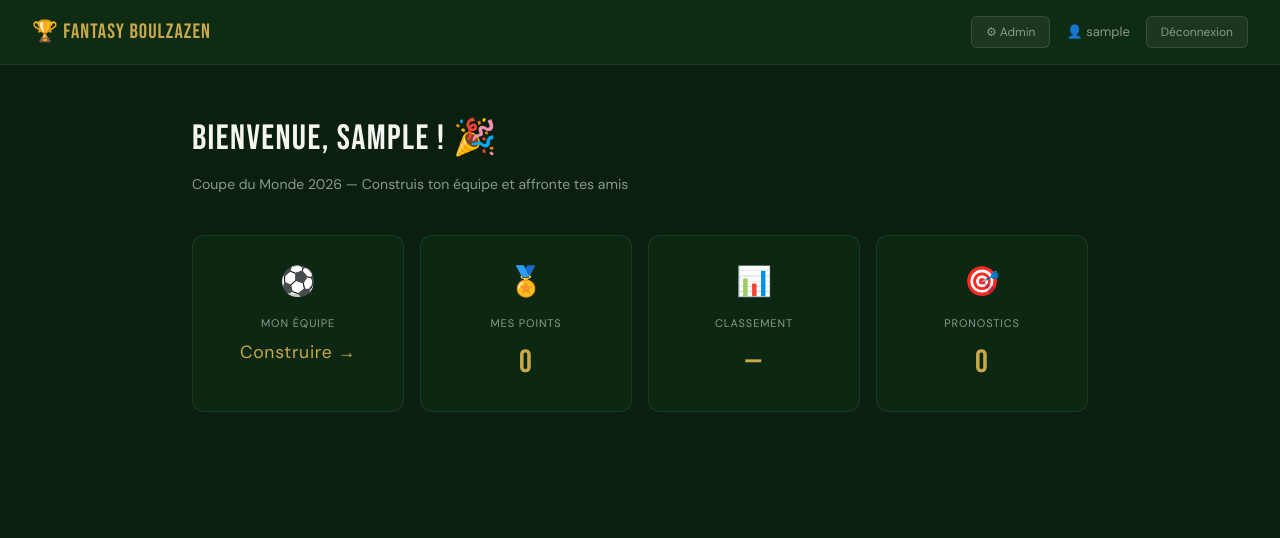
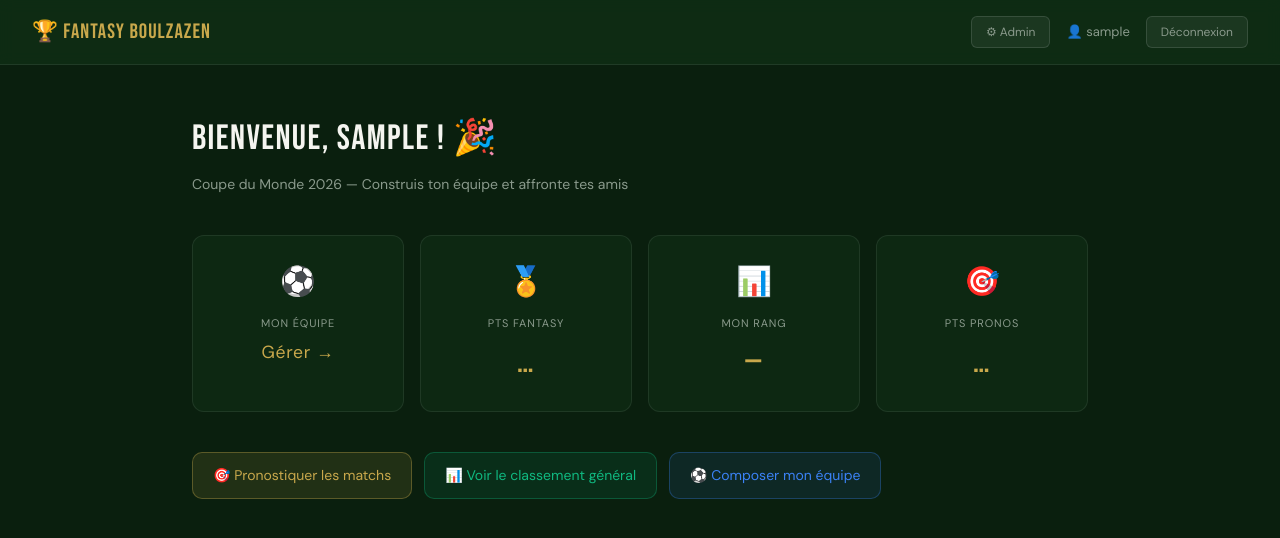
Before and after one commit to boushakiahmed1998-star/fantasy26, a React (Vite) app in the folder frontend/: page /dashboard in a window 1280 px wide. Shown: the top 538 px of the page. Built offline with nearby package versions, Linux system fonts and the light colour scheme; no server answers; sample sign-in values are in the browser's storage.

Commit message:
fix(data): update Group E rosters and remove international retireesll

```diff
--- a/frontend/src/App.tsx
+++ b/frontend/src/App.tsx
@@ -5,6 +5,8 @@ import Register from './pages/Register'
 import Dashboard from './pages/Dashboard'
 import Fantasy from './pages/Fantasy'
 import Admin from './pages/Admin'
+import Pronos from './pages/Pronos'
+import Ranking from './pages/Ranking'
 import ProtectedRoute from './components/ProtectedRoute'
 import AdminRoute from './components/AdminRoute'
 
@@ -30,9 +32,13 @@ function App() {
           <AdminRoute><Admin /></AdminRoute>
         } />
 
-        {/* Phase 5 — à venir */}
-        {/* <Route path="/pronos"  element={<ProtectedRoute><Pronos /></ProtectedRoute>} /> */}
-        {/* <Route path="/ranking" element={<ProtectedRoute><Ranking /></ProtectedRoute>} /> */}
+        {/* Phase 5 — Pronostics & Classement */}
+        <Route path="/pronos" element={
+          <ProtectedRoute><Pronos /></ProtectedRoute>
+        } />
+        <Route path="/ranking" element={
+          <ProtectedRoute><Ranking /></ProtectedRoute>
+        } />
 
         <Route path="*" element={<Navigate to="/dashboard" replace />} />
       </Routes>
--- a/frontend/src/pages/Dashboard.tsx
+++ b/frontend/src/pages/Dashboard.tsx
@@ -1,10 +1,33 @@
-import React from 'react'
+import React, { useState, useEffect } from 'react'
 import { useAuthStore } from '../store/authStore'
 import { useNavigate } from 'react-router-dom'
+import axios from 'axios'
 
 export default function Dashboard() {
   const { user, logout } = useAuthStore()
   const navigate = useNavigate()
+  const [pronoPoints, setPronoPoints] = useState<number | null>(null)
+  const [fantasyPoints, setFantasyPoints] = useState<number | null>(null)
+  const [myRank, setMyRank] = useState<number | null>(null)
+  const [pendingPronos, setPendingPronos] = useState<number | null>(null)
+
+  useEffect(() => {
+    // Charge les stats sommaires en parallèle
+    Promise.allSettled([
+      axios.get('/api/v1/pronos/my').then(r => {
+        setPronoPoints(r.data.total_points ?? 0)
+        const pending = (r.data.pronos || []).filter((p: any) => !p.locked).length
+        setPendingPronos(pending)
+      }),
+      axios.get('/api/v1/fantasy/my-team').then(r => {
+        setFantasyPoints(r.data.team?.points ?? 0)
+      }),
+      axios.get('/api/v1/ranking').then(r => {
+        const me = (r.data.ranking || []).find((e: any) => e.user_id === user?.id)
+        if (me) setMyRank(me.rank)
+      }),
+    ])
+  }, [user?.id])
 
   return (
     <div className="dashboard-bg">
@@ -24,26 +47,94 @@ export default function Dashboard() {
         <p className="dash-sub">Coupe du Monde 2026 — Construis ton équipe et affronte tes amis</p>
 
         <div className="dash-cards">
+          {/* Équipe Fantasy */}
           <div className="dash-card" onClick={() => navigate('/fantasy')} style={{ cursor: 'pointer' }}>
             <div className="dash-card-icon">⚽</div>
             <div className="dash-card-label">Mon équipe</div>
-            <div className="dash-card-value" style={{ fontSize: '1.1rem', fontFamily: 'DM Sans', color: '#c9a84c' }}>Construire →</div>
+            <div className="dash-card-value" style={{ fontSize: '1.1rem', fontFamily: 'DM Sans', color: '#c9a84c' }}>
+              Gérer →
+            </div>
           </div>
-          <div className="dash-card">
+
+          {/* Points Fantasy */}
+          <div className="dash-card" onClick={() => navigate('/fantasy')} style={{ cursor: 'pointer' }}>
             <div className="dash-card-icon">🏅</div>
-            <div className="dash-card-label">Mes points</div>
-            <div className="dash-card-value">0</div>
+            <div className="dash-card-label">Pts Fantasy</div>
+            <div className="dash-card-value">
+              {fantasyPoints === null ? '…' : fantasyPoints}
+            </div>
           </div>
-          <div className="dash-card">
+
+          {/* Classement */}
+          <div className="dash-card" onClick={() => navigate('/ranking')} style={{ cursor: 'pointer' }}>
             <div className="dash-card-icon">📊</div>
-            <div className="dash-card-label">Classement</div>
-            <div className="dash-card-value">—</div>
+            <div className="dash-card-label">Mon rang</div>
+            <div className="dash-card-value">
+              {myRank === null ? '—' : `#${myRank}`}
+            </div>
           </div>
-          <div className="dash-card">
+
+          {/* Pronostics */}
+          <div className="dash-card" onClick={() => navigate('/pronos')} style={{ cursor: 'pointer' }}>
             <div className="dash-card-icon">🎯</div>
-            <div className="dash-card-label">Pronostics</div>
-            <div className="dash-card-value">0</div>
+            <div className="dash-card-label">Pts Pronos</div>
+            <div className="dash-card-value">
+              {pronoPoints === null ? '…' : pronoPoints}
+            </div>
           </div>
+        </div>
+
+        {/* Raccourcis rapides */}
+        <div style={{ marginTop: '2.5rem', display: 'flex', flexWrap: 'wrap', gap: '0.75rem' }}>
+          <button
+            onClick={() => navigate('/pronos')}
+            style={{
+              background: 'rgba(201,168,76,0.12)',
+              border: '1px solid rgba(201,168,76,0.35)',
+              borderRadius: 10, padding: '0.75rem 1.25rem',
+              color: '#c9a84c', cursor: 'pointer',
+              fontFamily: "'DM Sans', sans-serif",
+              fontSize: 14, display: 'flex', alignItems: 'center', gap: 8,
+            }}
+          >
+            🎯 Pronostiquer les matchs
+            {pendingPronos !== null && pendingPronos > 0 && (
+              <span style={{
+                background: '#c9a84c', color: '#0a1f0e',
+                borderRadius: '50%', width: 20, height: 20,
+                display: 'flex', alignItems: 'center', justifyContent: 'center',
+                fontSize: 11, fontWeight: 700,
+              }}>{pendingPronos}</span>
+            )}
+          </button>
+
+          <button
+            onClick={() => navigate('/ranking')}
+            style={{
+              background: 'rgba(16,185,129,0.1)',
+              border: '1px solid rgba(16,185,129,0.3)',
+              borderRadius: 10, padding: '0.75rem 1.25rem',
+              color: '#10b981', cursor: 'pointer',
+              fontFamily: "'DM Sans', sans-serif", fontSize: 14,
+              display: 'flex', alignItems: 'center', gap: 8,
+            }}
+          >
+            📊 Voir le classement général
+          </button>
+
+          <button
+            onClick={() => navigate('/fantasy')}
+            style={{
+              background: 'rgba(59,130,246,0.1)',
+              border: '1px solid rgba(59,130,246,0.3)',
+              borderRadius: 10, padding: '0.75rem 1.25rem',
+              color: '#3b82f6', cursor: 'pointer',
+              fontFamily: "'DM Sans', sans-serif", fontSize: 14,
+              display: 'flex', alignItems: 'center', gap: 8,
+            }}
+          >
+            ⚽ Composer mon équipe
+          </button>
         </div>
       </div>
     </div>
```
Also changed, not shown: 2 other files (tests, documents, lock files or other folders).
